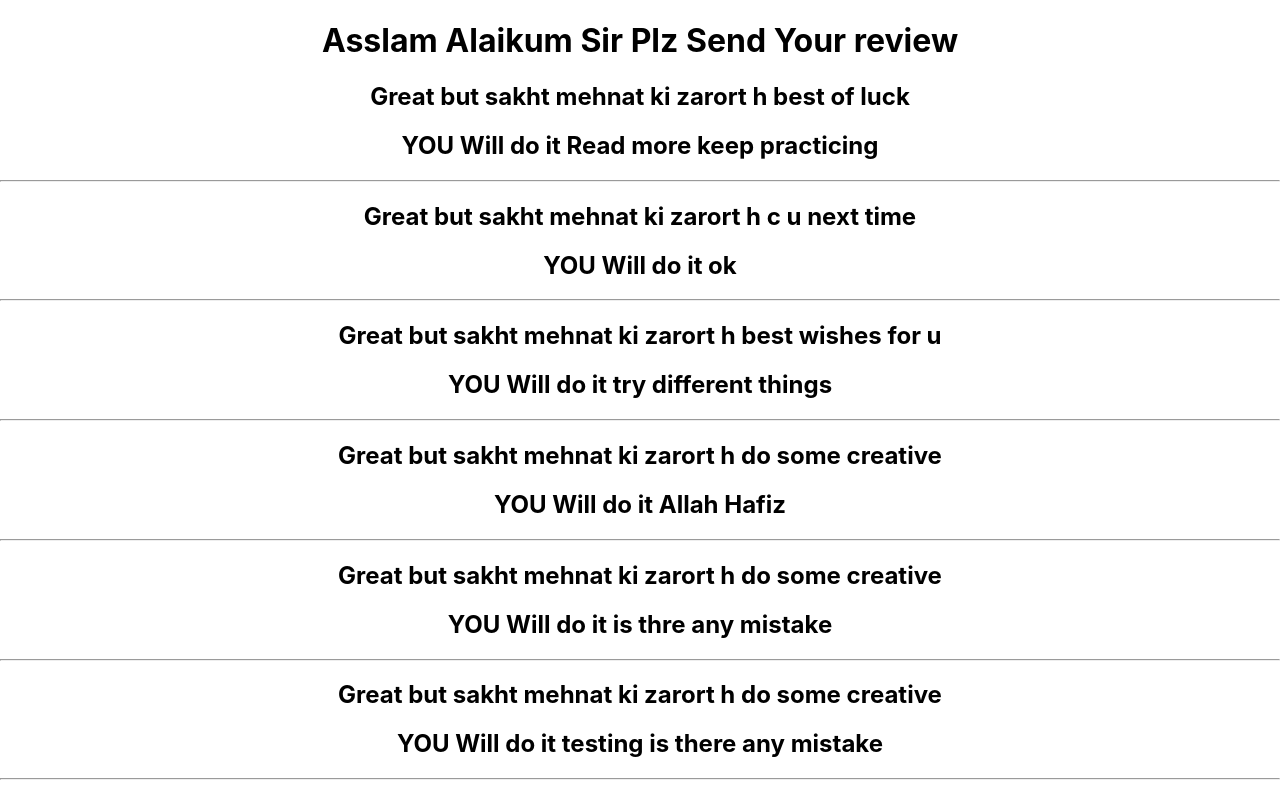
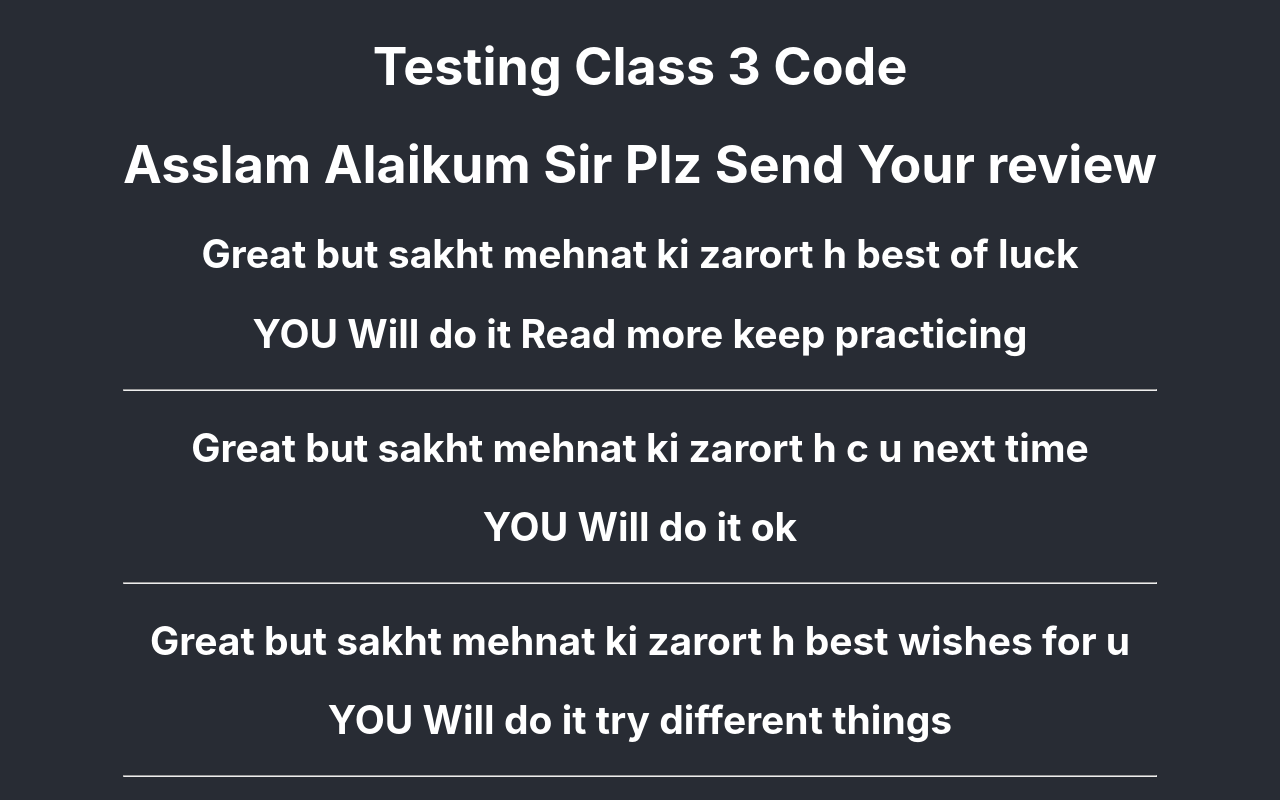
Before and after one commit to farahaiman/testing-class3-repo, a React (Create React App) app: page / in a window 1280 px wide. Shown: the top 800 px of the page. Built offline with nearby package versions, Linux system fonts and the light colour scheme.

Commit message:
testing deploy

```diff
--- a/src/App.css
+++ b/src/App.css
@@ -3,7 +3,7 @@
 }
 
 
-.App-header {
+body{
   background-color: #282c34;
   min-height: 100vh;
   display: flex;
--- a/src/App.js
+++ b/src/App.js
@@ -5,6 +5,7 @@ import Chaild from './chaild';
 function App() {
   return (
     <div className="App">
+      <h1> Testing Class 3 Code</h1>
     <h1>Asslam Alaikum Sir Plz Send Your review</h1>
      <Chaild sirReviwe="best of luck" sirBestIdea="Read more keep practicing" />
      < hr/>
```
